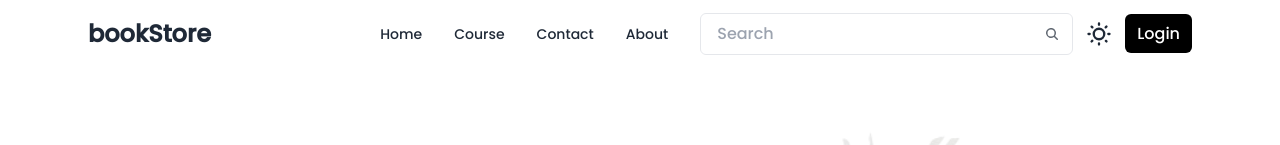
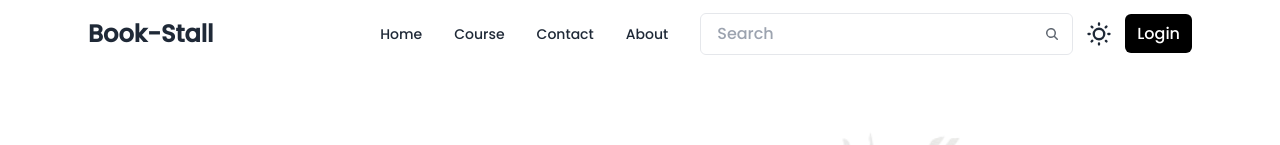
Before and after one commit to PrathmeshPhatake/Book-Stall, a React (Vite) app in the folder Frontend/: page / in a window 1280 px wide. Shown: the top 145 px of the page. Built offline with nearby package versions, Linux system fonts and the light colour scheme; no server answers.

Commit message:
update name of  app

```diff
--- a/Frontend/index.html
+++ b/Frontend/index.html
@@ -5,7 +5,7 @@
     <meta charset="UTF-8" />
     <link rel="icon" type="image/svg+xml" href="/vite.svg" />
     <meta name="viewport" content="width=device-width, initial-scale=1.0" />
-    <title>bookStore</title>
+    <title>Book-Stall</title>
 </head>
 
 <body>
--- a/Frontend/src/components/Navbar.jsx
+++ b/Frontend/src/components/Navbar.jsx
@@ -92,7 +92,7 @@ function Navbar() {
                 {navItems}
               </ul>
             </div>
-            <a className=" text-2xl font-bold cursor-pointer">bookStore</a>
+            <a className=" text-2xl font-bold cursor-pointer">Book-Stall</a>
           </div>
           <div className="navbar-end space-x-3">
             <div className="navbar-center hidden lg:flex">
```
Also changed, not shown: 1 other file (tests, documents, lock files or other folders).
